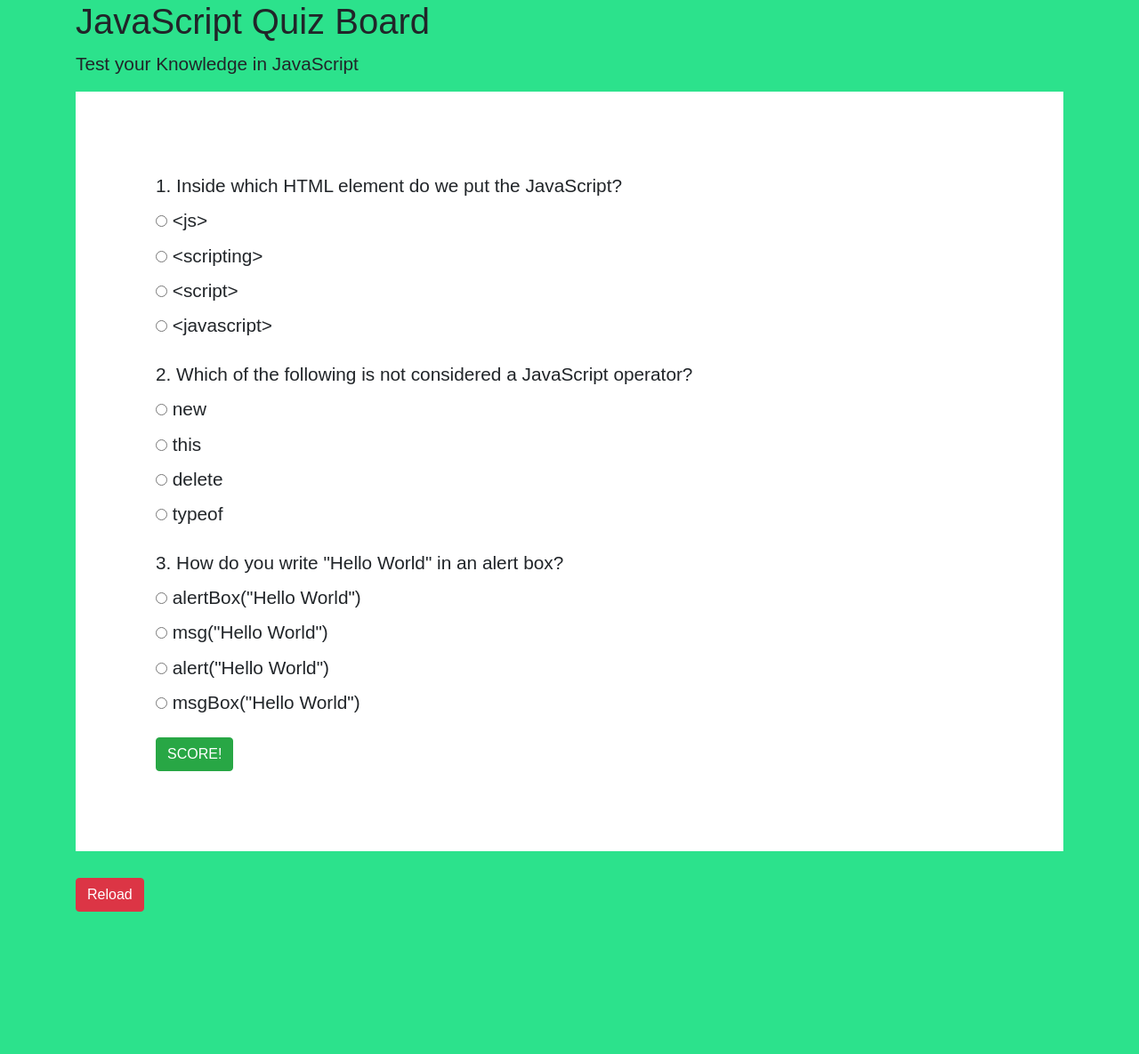
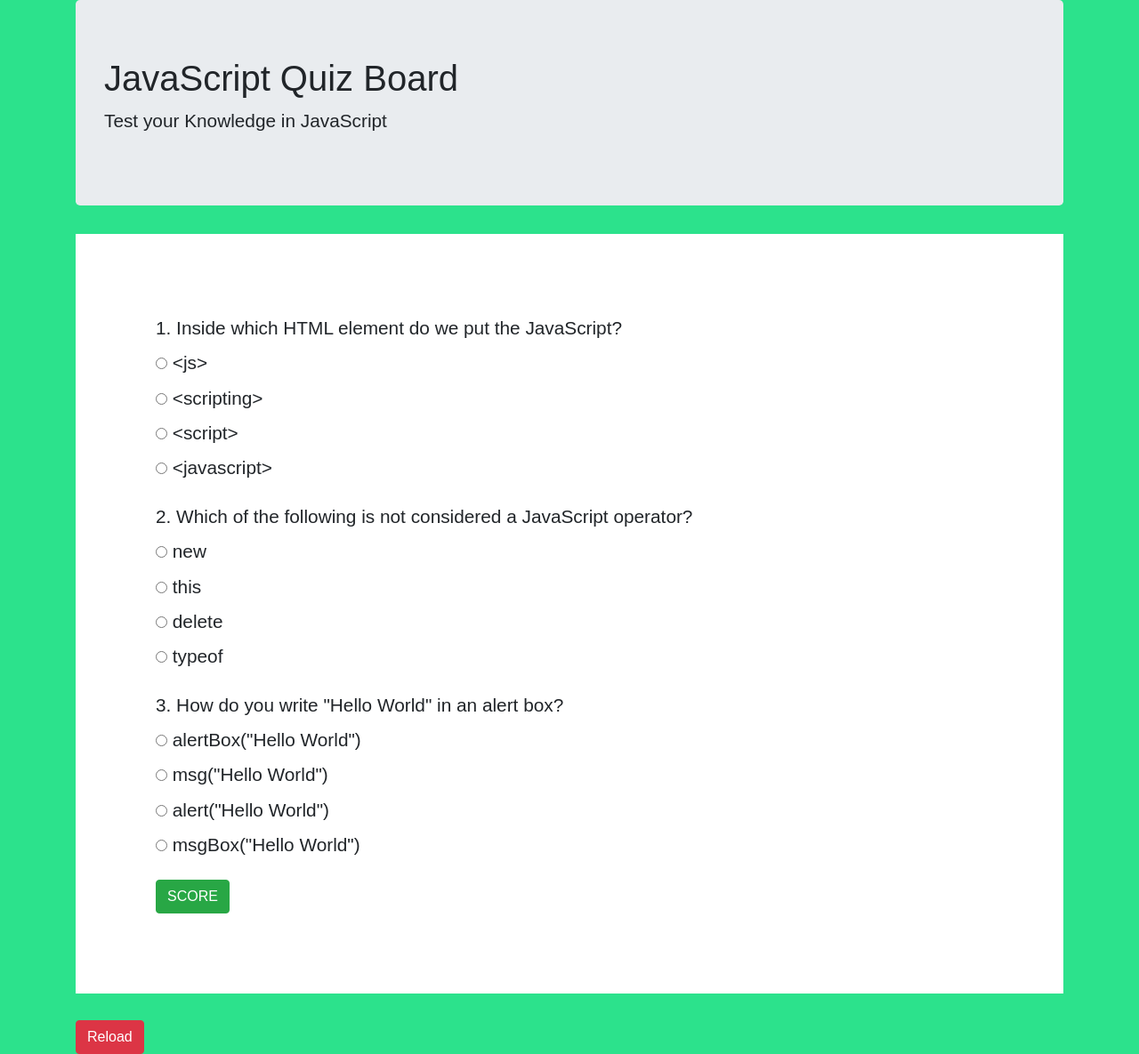
Before and after one commit to GeGe-K/quiz-board, a plain HTML site: page index.html in a window 1280 px wide. Shown: the whole page at 89% size. Before the commit the page ends 1025 px from the top, so only its background shows below. Drawn offline with Linux system fonts and the light colour scheme.

Commit message:
edited the score and reload buttons

```diff
--- a/index.html
+++ b/index.html
@@ -11,9 +11,11 @@
   <body>
     <div class="container">
       <div id="content ">
+        <div class="jumbotron">
+          <h1>JavaScript Quiz Board</h1>
+          <p id="slogan">Test your Knowledge in JavaScript</p>
 
-      <h1>JavaScript Quiz Board</h1>
-      <p id="slogan">Test your Knowledge in JavaScript</p>
+        </div>
       <form id="quiz-board">
         <!-- qsn 1 -->
         <div class="form-group">
@@ -76,12 +78,11 @@
           <label for="msgbox">msgBox("Hello World")</label>
         </div>
       </div>  <!-- end of qsn 3 -->
-      <button type="submit" id="score" class="btn btn-success" >SCORE!</button>
-      <!-- <button type="button" name="button" onclick="reload();">RELOAD</button> -->
+      <input type="submit" id="score" class="btn btn-success" value="SCORE" >
       </form>
-      <button type="button" id="reload" name="button" class="btn btn-danger">Reload</button>
     </div>
-    <div id="total">  </div>
+    <div id="total"></div>
+    <button type="button" id="reload" name="button" class="btn btn-danger">Reload</button>
     <script type="text/javascript" src="js/jquery-3.3.1.js"></script>
     <script type="text/javascript" src="js/scripts.js"></script>
     </div>
```
